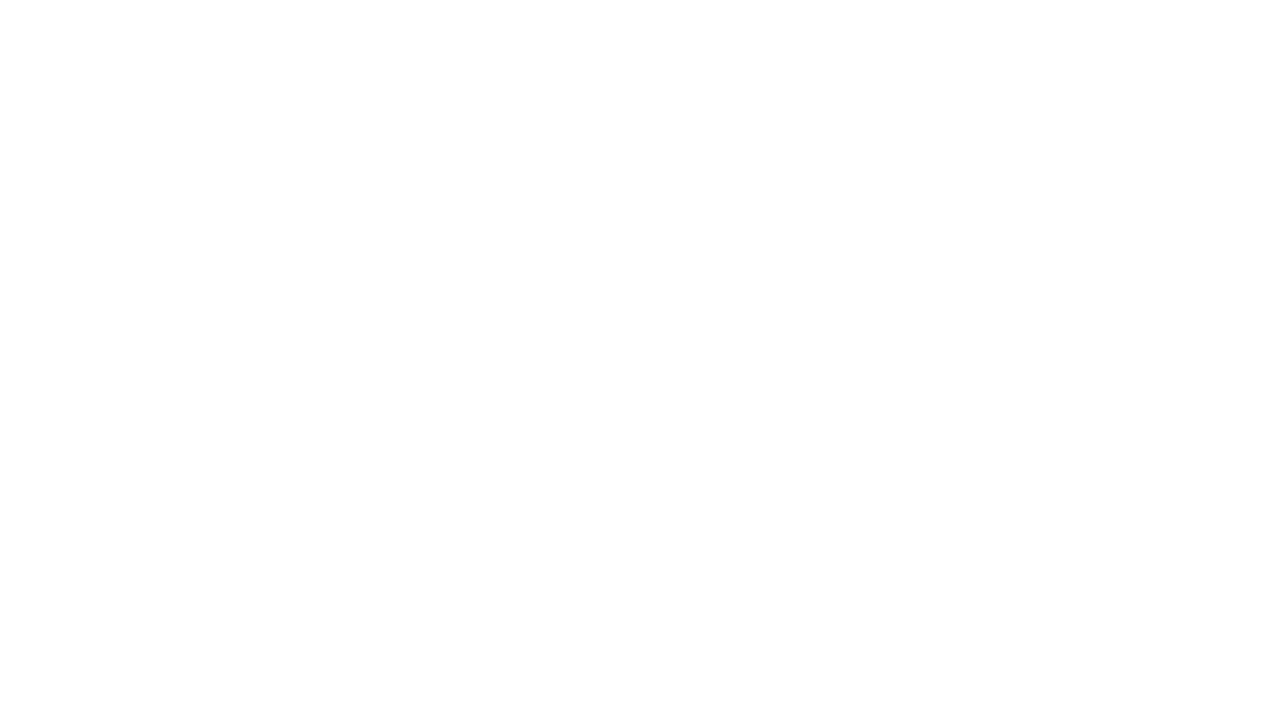
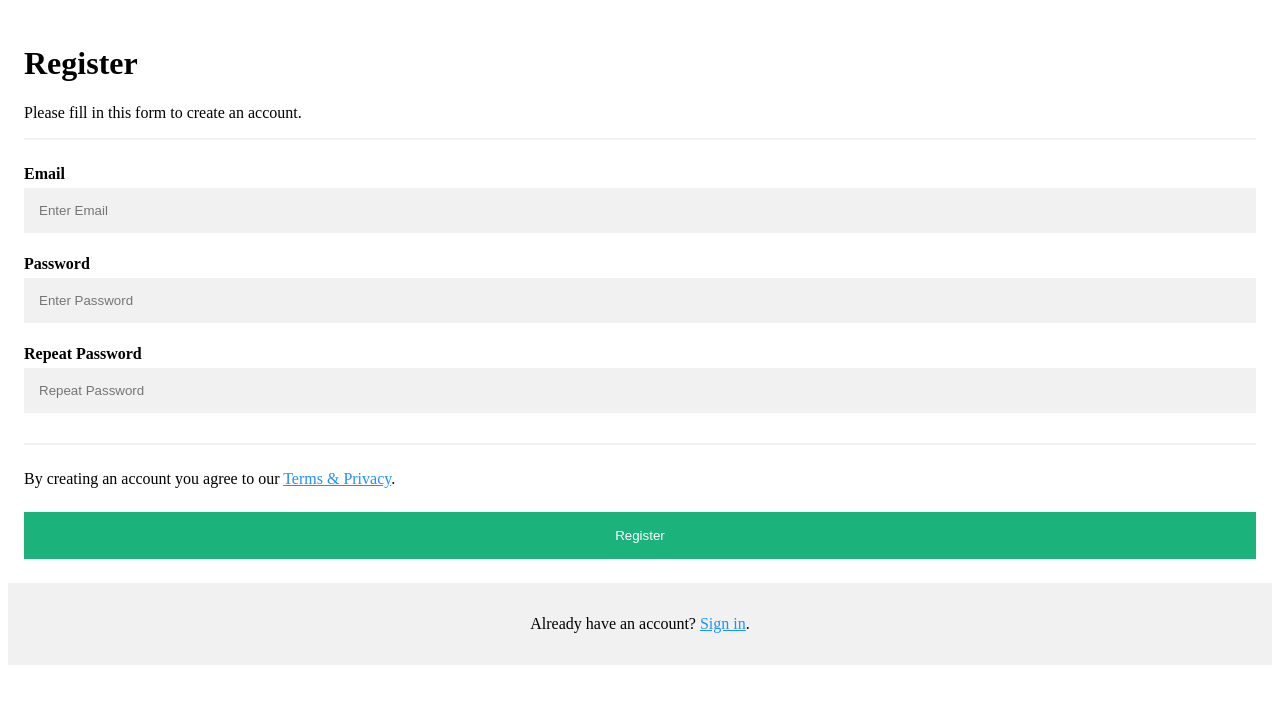
Before and after one commit to jldees2s/myHabit, an Angular app in the folder MyHabit/MyHabit/src/main/ui/: page /registration in a window 1280 px wide. Before the commit this address led to /. Shown: the top 704 px of the page. Built offline with nearby package versions, Linux system fonts and the light colour scheme.

Commit message:
added registration component

```diff
--- /dev/null
+++ b/MyHabit/MyHabit/src/main/ui/src/app/registration/registration.component.css
@@ -0,0 +1,54 @@
+* {box-sizing: border-box}
+
+/* Add padding to containers */
+.container {
+  padding: 16px;
+}
+
+/* Full-width input fields */
+input[type=text], input[type=password] {
+  width: 100%;
+  padding: 15px;
+  margin: 5px 0 22px 0;
+  display: inline-block;
+  border: none;
+  background: #f1f1f1;
+}
+
+input[type=text]:focus, input[type=password]:focus {
+  background-color: #ddd;
+  outline: none;
+}
+
+/* Overwrite default styles of hr */
+hr {
+  border: 1px solid #f1f1f1;
+  margin-bottom: 25px;
+}
+
+/* Set a style for the submit/register button */
+.registerbtn {
+  background-color: #04AA6D;
+  color: white;
+  padding: 16px 20px;
+  margin: 8px 0;
+  border: none;
+  cursor: pointer;
+  width: 100%;
+  opacity: 0.9;
+}
+
+.registerbtn:hover {
+  opacity:1;
+}
+
+/* Add a blue text color to links */
+a {
+  color: dodgerblue;
+}
+
+/* Set a grey background color and center the text of the "sign in" section */
+.signin {
+  background-color: #f1f1f1;
+  text-align: center;
+}
--- /dev/null
+++ b/MyHabit/MyHabit/src/main/ui/src/app/registration/registration.component.html
@@ -0,0 +1,24 @@
+<form action="action_page.php">
+  <div class="container">
+    <h1>Register</h1>
+    <p>Please fill in this form to create an account.</p>
+    <hr>
+
+    <label for="email"><b>Email</b></label>
+    <input type="text" placeholder="Enter Email" name="email" id="email" required>
+
+    <label for="psw"><b>Password</b></label>
+    <input type="password" placeholder="Enter Password" name="psw" id="psw" required>
+
+    <label for="psw-repeat"><b>Repeat Password</b></label>
+    <input type="password" placeholder="Repeat Password" name="psw-repeat" id="psw-repeat" required>
+    <hr>
+
+    <p>By creating an account you agree to our <a href="#">Terms & Privacy</a>.</p>
+    <button type="submit" class="registerbtn">Register</button>
+  </div>
+
+  <div class="container signin">
+    <p>Already have an account? <a href="#">Sign in</a>.</p>
+  </div>
+</form>
--- /dev/null
+++ b/MyHabit/MyHabit/src/main/ui/src/app/registration/registration.component.ts
@@ -0,0 +1,15 @@
+import { Component, OnInit } from '@angular/core';
+
+@Component({
+  selector: 'app-registration',
+  templateUrl: './registration.component.html',
+  styleUrls: ['./registration.component.css']
+})
+export class RegistrationComponent implements OnInit {
+
+  constructor() { }
+
+  ngOnInit(): void {
+  }
+
+}
```
Also changed, not shown: MyHabit/MyHabit/src/main/ui/src/app/app.module.ts (+6 -1 lines), 1 other file (tests, documents, lock files or other folders).
